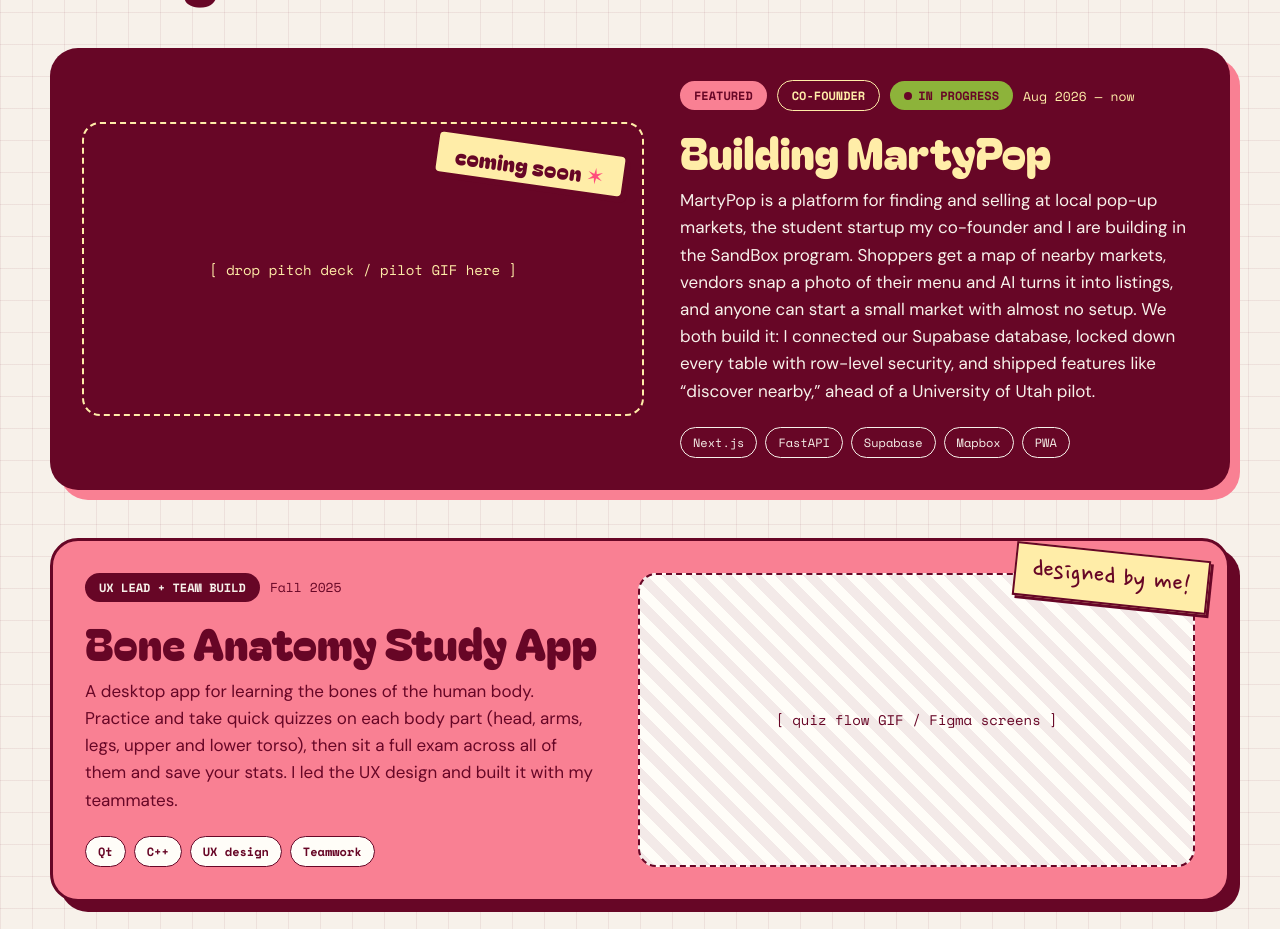
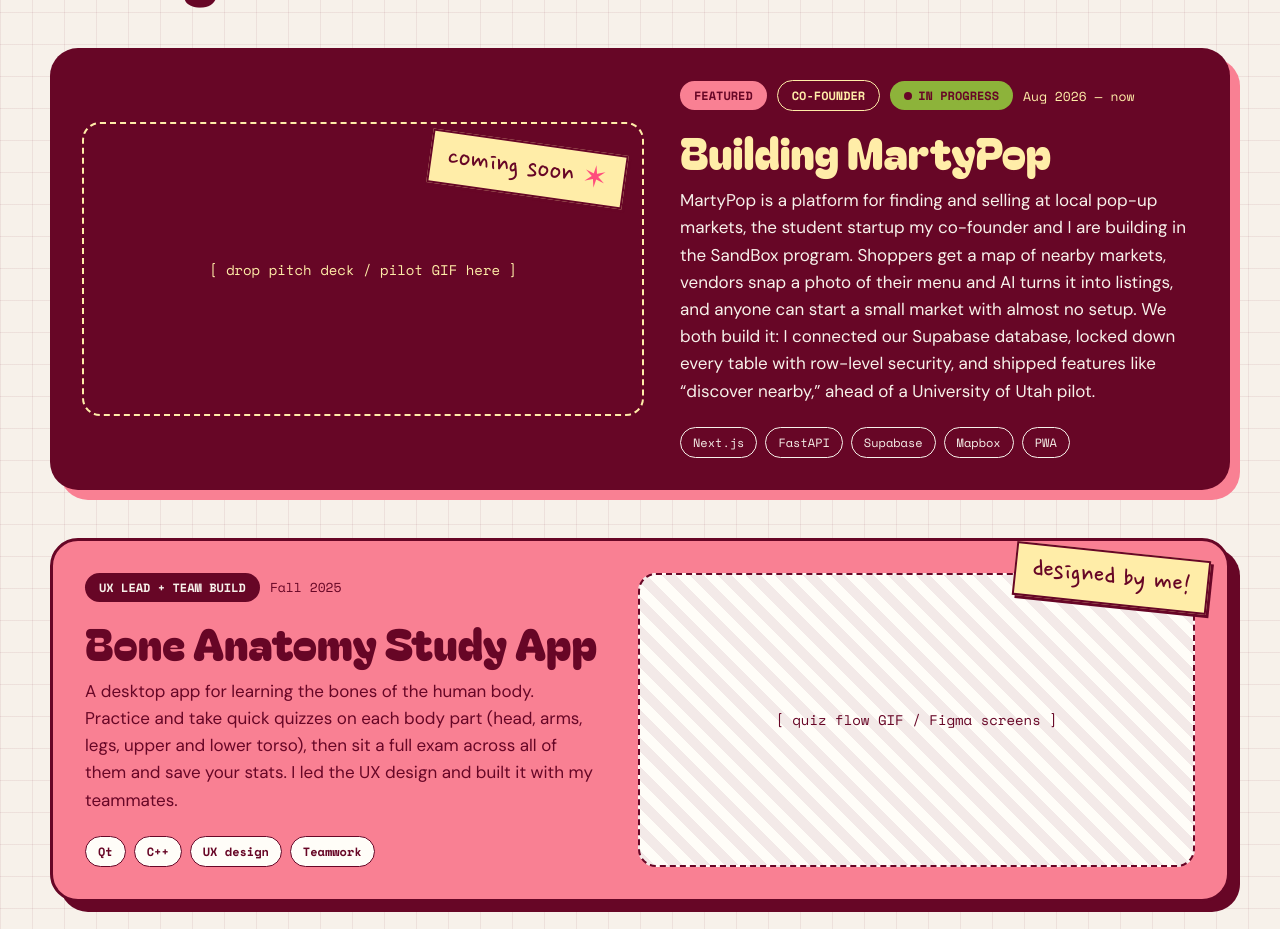
Before and after one commit to Brynlee-Daon-Ko/portfolio, a plain HTML site: page index.html in a window 1280 px wide. Shown: the part 2922-3851 px from the top of the page. Drawn offline with Linux system fonts and the light colour scheme.

Commit message:
Match coming-soon sticker to the designed-by-me style

```diff
--- a/index.html
+++ b/index.html
@@ -321,7 +321,7 @@
 
 <!-- Featured -->
 <article style="display: flex; flex-wrap: wrap; gap: 36px; align-items: center; margin-top: 52px; padding: 32px; border-radius: 28px; background-color: var(--deep); color: var(--paper); box-shadow: 10px 10px 0 var(--pop)">
-<div class="slot" data-slot="martypop" data-alt="MartyPop web app walkthrough: home page, The Harvest Market, a vendor stall, adding strawberry jam to the cart, paying, and getting a pickup code" style="position: relative; overflow: hidden; flex: 1 1 460px; min-width: 0; height: 290px; border-radius: 18px; border: 2px dashed var(--soft); display: flex; align-items: center; justify-content: center; font-family: 'Space Mono', monospace; font-size: 14px; color: var(--soft)"><span class="slot-label">[ drop pitch deck / pilot GIF here ]</span><span class="slot-sticker" style="position: absolute; z-index: 3; top: 18px; right: 16px; transform: rotate(8deg); padding: 10px 18px 8px; background-color: var(--soft); color: var(--deep); border: 2.5px solid var(--deep); border-radius: 6px; box-shadow: 4px 4px 0 var(--deep); font-family: 'Bagel Fat One', sans-serif; font-size: 22px; line-height: 1; letter-spacing: 0.02em; white-space: nowrap; pointer-events: none">coming soon <span aria-hidden="true" style="color: var(--v1)">✶</span></span></div>
+<div class="slot" data-slot="martypop" data-alt="MartyPop web app walkthrough: home page, The Harvest Market, a vendor stall, adding strawberry jam to the cart, paying, and getting a pickup code" style="position: relative; overflow: hidden; flex: 1 1 460px; min-width: 0; height: 290px; border-radius: 18px; border: 2px dashed var(--soft); display: flex; align-items: center; justify-content: center; font-family: 'Space Mono', monospace; font-size: 14px; color: var(--soft)"><span class="slot-label">[ drop pitch deck / pilot GIF here ]</span><span class="slot-sticker" style="position: absolute; z-index: 3; top: 18px; right: 16px; transform: rotate(8deg); padding: 10px 16px; background-color: var(--soft); color: var(--deep); border: 2px solid var(--deep); box-shadow: 3px 3px 0 var(--deep); font-family: 'Nanum Pen Script', cursive; font-size: 30px; line-height: 1; white-space: nowrap; pointer-events: none">coming soon <span aria-hidden="true" style="color: var(--v1)">✶</span></span></div>
 <div style="flex: 1 1 420px; min-width: 0">
 <div style="display: flex; flex-wrap: wrap; gap: 10px; align-items: center">
 <span style="padding: 6px 14px; border-radius: 999px; background-color: var(--pop); color: var(--deep); font-family: 'Space Mono', monospace; font-size: 12px; font-weight: 700">FEATURED</span>
```
